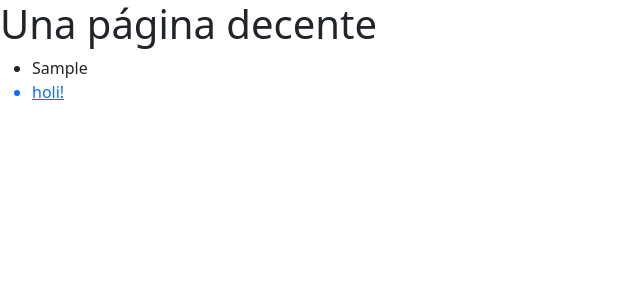
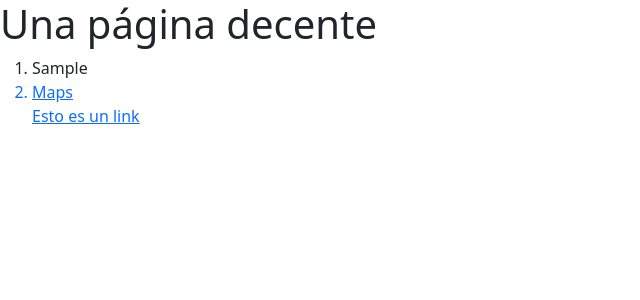
Before and after one commit to vgenov-py/deas_django, a Django app: template findyourdea/finder/templates/finder/index.html in a window 1280 px wide. Shown: the top 300 px of the page, without its empty margins (0-640 px from the left). Run offline with Django 3.2, Linux system fonts and the light colour scheme; tables that the repository leaves empty hold one stand-in row (values such as "Sample post"); the template is opened without the code that fills it: values that come from a table or form of the project are taken from there, most other values are stand-ins (such as "Sample title", 1, 10 or a date in 2020).

Commit message:
17052021

```diff
--- a/findyourdea/finder/templates/finder/index.html
+++ b/findyourdea/finder/templates/finder/index.html
@@ -10,10 +10,11 @@
 </head>
 <body>
     <h1>Una página decente</h1>
-    <ul>
+    <ol>
     <li>{{dea.direccion_ubicacion}}</li>
-    <a href={{anchor_tag}}><li>holi!</li></a>
+    <a href={{anchor_tag}}><li>Maps</li></a>
+    <a href="http://127.0.0.1:8000/todoslosdeas"><p>Esto es un link</p></a>
 
-    </ul>
+    </ol>
 </body>
 </html>
--- a/findyourdea/finder/urls.py
+++ b/findyourdea/finder/urls.py
@@ -3,6 +3,7 @@ from django.urls.resolvers import URLPattern
 from . import views
 
 urlpatterns = [
-    path("", views.index, name="index"),
+    path("dea", views.index, name="index"),
+    path("todoslosdeas", views.todoslosdeas, name = "todoslosdeas"),
     path("comments/", views.comments, name="comments")
 ]
--- a/findyourdea/finder/views.py
+++ b/findyourdea/finder/views.py
@@ -6,9 +6,11 @@ from .queries import *
 
 def index(request):
     result, dea_latlng = get_nearest_dea(40.4240319, -3.6724659, Dea.objects.all())
-    print("KUGA ::>",result.x_utm)
     context = {"dea": result, "anchor_tag": f"https://www.google.com/maps/search/?api=1&query={dea_latlng[0]},{dea_latlng[1]}"}
     return render(request, "finder/index.html", context)
 
+def todoslosdeas(request):
+    return render(request, "finder/todoslosdeas.html")
+
 def comments(request):
     return HttpResponse("Esta en la sección de comentarios")
```
